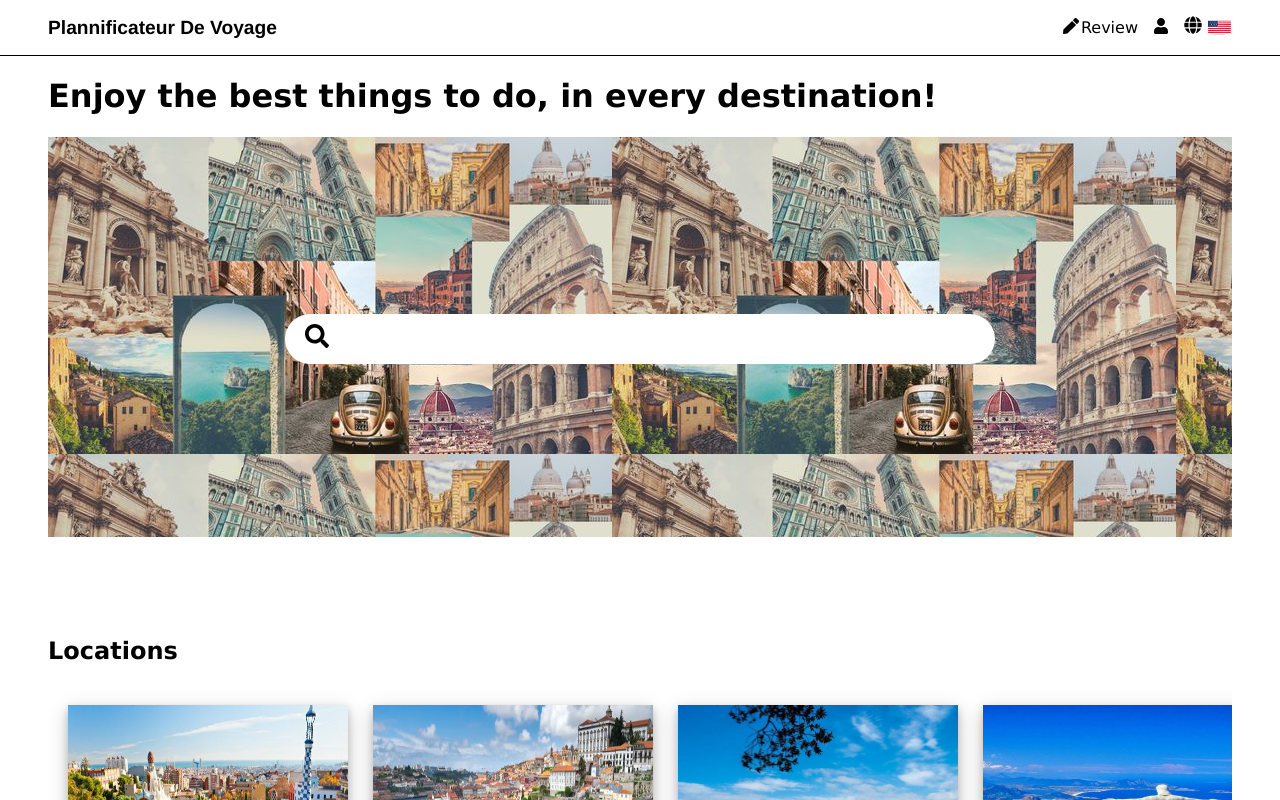
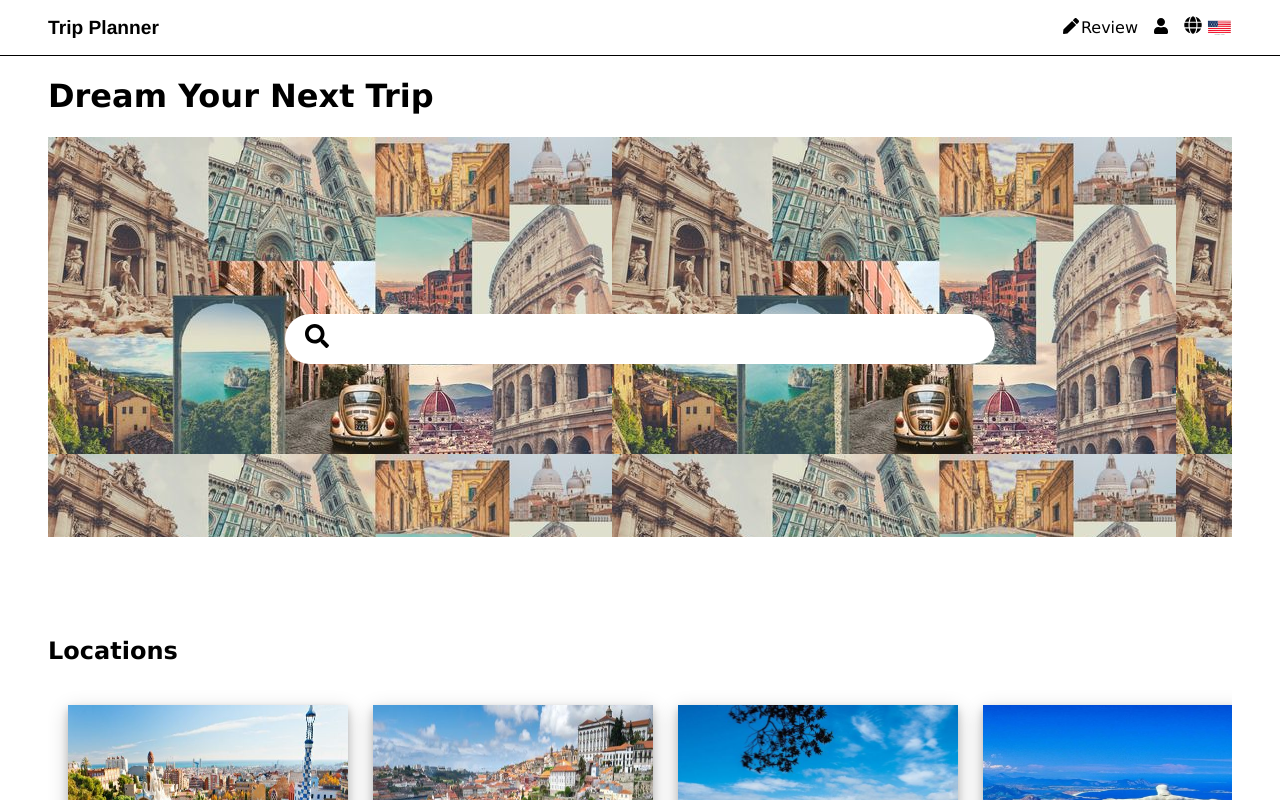
Before and after one commit to IlariaMessiha/Trip-Planner-Project, a React (Create React App) app: page / in a window 1280 px wide. Shown: the top 800 px of the page. Built offline with nearby package versions, Linux system fonts and the light colour scheme.

Commit message:
dashboard translation

```diff
--- a/src/Pages/Dashboard.tsx
+++ b/src/Pages/Dashboard.tsx
@@ -6,17 +6,17 @@ import { Typography } from "../Components/core/Typography";
 import { SearchEngineAutocomplete } from "../Components/widgets/SearchEngineAutocomplete";
 import { Swiper } from "../Components/widgets/Swiper";
 import styles from "./Dashboard.module.css";
+import { useTranslation } from "react-i18next";
 
 export const Dashboard = () => {
+  const { t } = useTranslation();
   return (
     <Container>
-      <Typography
-        text="Enjoy the best things to do, in every destination!"
-        variant="h1"
-      />
+      <Typography text={t("dashboard.slogan")} variant="h1" />
+
       <SearchEngineAutocomplete />
       <div className={styles.dashboardContainer}>
-        <Typography text="Locations" variant="h2" />
+        <Typography text={t("dashboard.locations")} variant="h2" />
         <Swiper>
           {apiCalls.getLocations().map((location) => (
             <a key={location.id} href={`/location/${location.id}`}>
@@ -25,7 +25,7 @@ export const Dashboard = () => {
           ))}
         </Swiper>
 
-        <Typography text="Activities" variant="h2" />
+        <Typography text={t("dashboard.activities")} variant="h2" />
 
         <Swiper>
           {apiCalls.getActivities().map((activity) => (
--- a/src/assets/i18n/en.json
+++ b/src/assets/i18n/en.json
@@ -1,3 +1,8 @@
 {
-  "logo": "Trip Planner"
+  "logo": "Trip Planner",
+  "dashboard": {
+    "slogan": "Dream Your Next Trip",
+    "locations": "Locations",
+    "activities": "Activities"
+  }
 }
--- a/src/assets/i18n/fr.json
+++ b/src/assets/i18n/fr.json
@@ -1,3 +1,8 @@
 {
-  "logo": "Plannificateur De Voyage"
+  "logo": "Plannificateur De Voyage",
+  "dashboard": {
+    "slogan": "Rêve Ton Prochain Voyage",
+    "locations": "Locations",
+    "activities": "Activités"
+  }
 }
--- a/src/i18n.tsx
+++ b/src/i18n.tsx
@@ -18,9 +18,9 @@ i18n
   .use(initReactI18next)
   .init({
     resources,
-    lng: "fr",
+    lng: "en",
 
-    keySeparator: false,
+    keySeparator: ".",
     debug: true,
 
     interpolation: {
```
